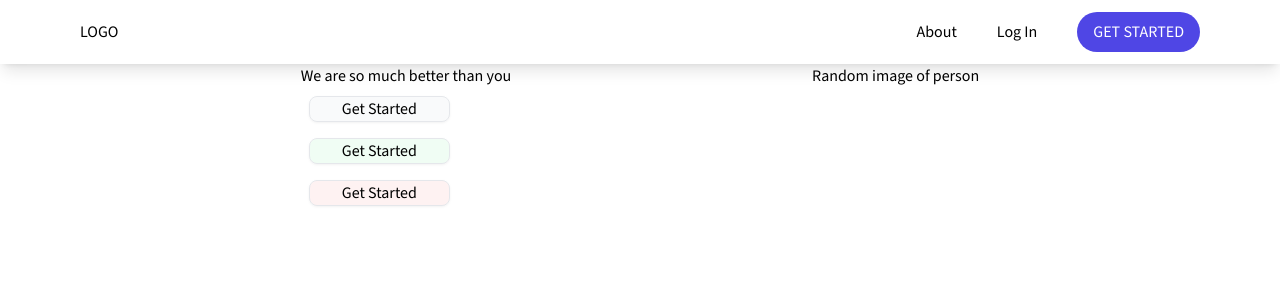
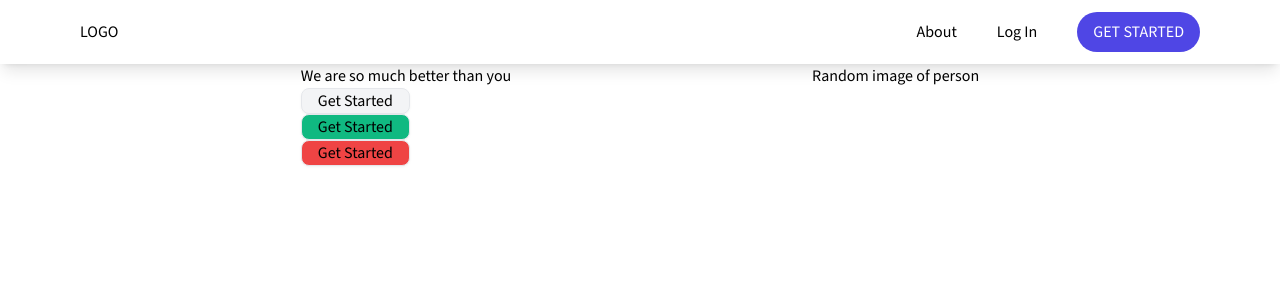
Before and after one commit to aligabr03/clarity, an Angular app in the folder client/: page / in a window 1280 px wide. Shown: the top 300 px of the page. Built offline with nearby package versions, Linux system fonts and the light colour scheme.

Commit message:
feat(button): Button color and size tweaks

```diff
--- a/client/src/app/components/basic-button/basic-button.component.html
+++ b/client/src/app/components/basic-button/basic-button.component.html
@@ -2,15 +2,15 @@
   [type]="type"
   [disabled]="isDisabled || isLoading"
   [ngClass]="{
-    'bg-gray-50 enabled:hover:bg-gray-100 enabled:active:bg-gray-200':
+    'bg-gray-100 enabled:hover:bg-gray-200 enabled:active:bg-gray-300':
       variant === 'standard',
-    'bg-green-50 enabled:hover:bg-green-100 enabled:active:bg-green-200':
+    'bg-emerald-500 enabled:hover:bg-emerald-600 enabled:active:bg-emerald-700':
       variant === 'confirm',
-    'bg-red-50 enabled:hover:bg-red-100 enabled:active:bg-red-200':
+    'bg-red-500 enabled:hover:bg-red-600 enabled:active:bg-red-700':
       variant === 'danger',
     'cursor-not-allowed opacity-50': isDisabled || isLoading,
   }"
-  class="m-2 rounded-lg border px-8 drop-shadow-sm transition-transform enabled:active:translate-y-0.5 enabled:active:scale-95"
+  class="rounded-lg border px-4 drop-shadow-sm transition-transform enabled:active:translate-y-0.5 enabled:active:scale-95"
 >
   {{ text }}
 </button>
```
